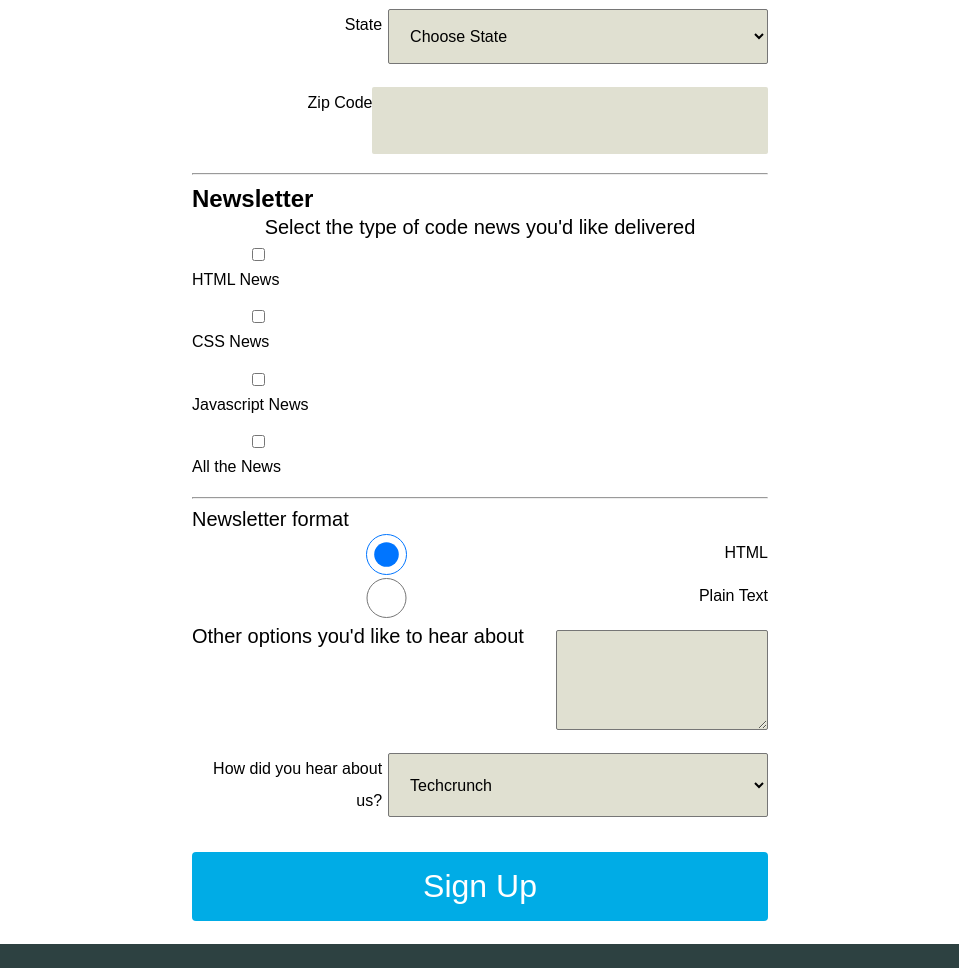
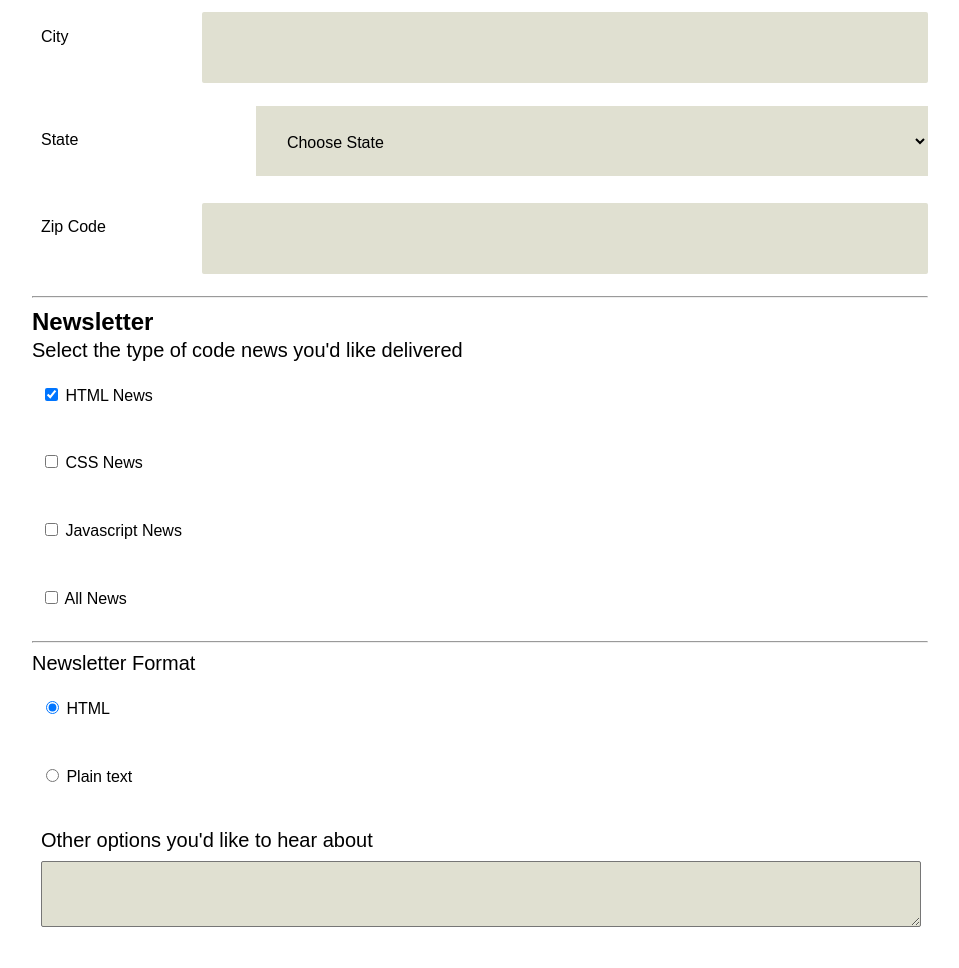
Before and after one commit to jimgraphicdesign/tech-degree-project-03, a plain HTML site: page index.html in a window 1280 px wide. Shown: the part 823-1791 px from the top of the page, without its empty margins (160-1119 px from the left). Drawn offline with Linux system fonts and the light colour scheme; a web font is replaced by a local one.

Commit message:
210224
progress

```diff
--- a/css/styles.css
+++ b/css/styles.css
@@ -91,6 +91,7 @@ p{
   font-size: 1.25rem;
   font-weight: 300;
   line-height: 1.5rem;
+  text-align: left;
 }
 
 input{
@@ -109,19 +110,21 @@ input[type=text], input[type=number], input[type=tel], textarea, select {
     padding: 3%;
     margin: 1% 0 1% 0;
     background-color: #e0e0d1;
-    max-width: 95%;
+    max-width: 100%;
     transition: background-color 2s;
     line-height: 2rem;
     font-size: inherit;
 }
 
+select{
+  height: 70px;
+}
 
 input[type=text]:focus, input[type=number]:focus, input[type=tel]:focus, textarea:focus, select:focus{
     background-color: white;
 }
 
 label {
-    display: block;
     margin-top: 1%;
     margin-bottom: 1%;
     text-align: left;
@@ -147,6 +150,11 @@ legend {
 
 select {
     margin-top: 1%;
+}
+
+ input, select {
+    width: auto;
+    padding: 0;
 }
 
 .header {
@@ -223,32 +231,63 @@ footer{
 @media screen and (min-width: 1024px) {
 
     input, select {
-        width: 66%;
+        padding: 0;
     }
 
     label {
 
-        text-align: right;
-        width: 33%;
+        text-align: left;
+        width: auto;
+        padding: 1%;
+        line-height: 2rem;
+    }
+
+    input[type=text], input[type=number], input[type=tel], input[type=select], select {
+        border-radius: 2px;
+        padding: 3%;
+        margin: 1% 0 .5% 0;
+        background-color: #e0e0d1;
+        border: 0;
+        width: 75%;
+        height: 5%;
+        transition: background-color 2s;
+        line-height: 2rem;
+        font-size: inherit;
+    }
+
+    textarea{
+      width: 100%;
+      padding: 0;
+      margin: 1% 0 1% 0;
+    }
+
+    select{
+      height: 70px;
+      width:75%;
+      margin: 0;
+      border: 0;
+      border-radius: 0;
     }
 
     .lower {
     display: flex;
-    flex-direction: column;
-    justify-content: flex-start;
+    flex-direction: row;
     margin-top: 1%;
     margin-bottom: 1%;
     text-align: left;
+    border: 1px solid green;
     }
 
     .checkbox {
-        flex: 1;
+        flex: available;
+        border: 1px solid red;
     }
 
 
 
     .select, .news {
         text-align: left;
+        width: 100%;
     }
 
     .input {
@@ -259,7 +298,7 @@ footer{
 
 
     .main-content {
-        max-width: 45%;
+        width: 70%;
 
 }
 
--- a/index.html
+++ b/index.html
@@ -66,7 +66,7 @@
 
       <div class="input">
      <label for="zip">Zip Code</label>
-     <input type="number" id="zip" name="zip" />
+     <input type="text" id="zip" name="zip" />
      </div>
 
      </fieldset>
@@ -74,53 +74,48 @@
    <hr>
 
 <fieldset>
-<legend><strong>Newsletter</strong></legend>
-      <p>Select the type of code news you'd like delivered</p>
+   <legend><strong>Newsletter</strong></legend>
+         <p>Select the type of code news you'd like delivered</p>
+                <label>
+                  <input type="checkbox" name="example" value="HTML News" checked="">
+                  <span>HTML News</span>
+                </label>
+                <label>
+                  <input type="checkbox" name="example" value="CSS News">
+                  <span>CSS News</span>
+                </label>
+                <label>
+                   <input type="checkbox" name="example" value="CSS News">
+                   <span>Javascript News</span>
+                 </label>
+                 <label>
+                     <input type="checkbox" name="example" value="CSS News">
+                     <span>All News</span>
+                  </label>
 
-    <div class="checkbox">
-    <label for="cbox1" class="lower"><input type="checkbox" id="cbox1" value="HTML_checkbox"> HTML News</label>
-    </div>
-    <div class="checkbox">
-     <label for="cbox2" class="lower"><input type="checkbox" id="cbox2" value="CSS_checkbox"> CSS News</label>
-     </div>
-     <div class="checkbox">
-      <label for="cbox3" class="lower"><input type="checkbox" id="cbox3" value="Javascript_checkbox"> Javascript News</label>
-      </div>
-      <div class="checkbox">
-      <label for="cbox4" class="lower"><input type="checkbox" id="cbox4" value="All_checkbox"> All the News</label>
-      </div>
 </fieldset>
+
 <hr>
+
 <fieldset>
-<p class="news">Newsletter format</p>
+   <p>Newsletter Format</p>
+       <label>
+         <input type="radio" name="example" value="HTML" checked="">
+         <span>HTML</span>
+       </label>
+       <label>
+         <input type="radio" name="example" value="CSS News">
+         <span>Plain text</span>
+       </label>
+       <label>
+         <p class="news">Other options you'd like to hear about</p>
+         <textarea></textarea>
+        </label>
+</fieldset>
 
-<div class="radioinput">
-<input type="radio" name="format" id="html" value="HTML" checked> <label for="html" class="radio">HTML</label>
- </div>
-
-<div class="radioinput">
-<input type="radio" name="format" id="plaintext" value="Plain Text"> <label for="plaintext" class="radio">Plain Text</label>
- </div>
+<button type="submit">Sign Up</button>
 
 
- <div class="input">
- <p class="news">Other options you'd like to hear about</p>
-<textarea></textarea>
-</div>
-
-<div class="input">
-<label for="refer">How did you hear about us?</label>
-  <select id="refer" name="refer">
-    <option value="TC">Techcrunch</option>
-    <option value="GI">Gizmodo</option>
-    <option value="TH">Treehouse</option>
-    <option value="CS">Code School</option>
-    <option value="OT">Other</option>
-</select>
- </div>
-<button type="submit">Sign Up</button>
-
-</fieldset>
    </form>
 </section>
     </div>
```
